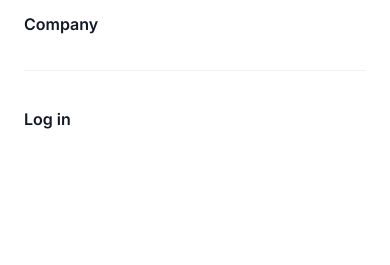
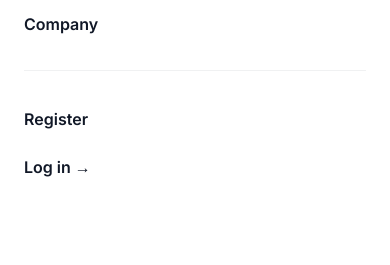
Before and after one commit to plamenpk/MyGames, a Next.js app in the folder mygames/: page / in a window 390 px wide. Both pictures are taken after a click on the button "Open main menu". Shown: the part 234-499 px from the top of the page. Built offline with nearby package versions, Linux system fonts and the light colour scheme.

Commit message:
Refactored log in func

```diff
--- a/mygames/components/NavBar.tsx
+++ b/mygames/components/NavBar.tsx
@@ -248,12 +248,23 @@ const NavBar = () => {
                 </a>
               </div>
               <div className="py-6">
-                <a
+                {/* <a
                   href="#"
                   className="-mx-3 block rounded-lg px-3 py-2.5 text-base font-semibold leading-7 text-gray-900 hover:bg-gray-50"
                 >
                   Log in
-                </a>
+                </a> */}
+                {!username && <Link href="/register" className="-mx-3 block rounded-lg px-3 py-2.5 text-base font-semibold leading-7 text-gray-900 hover:bg-gray-50">Register</Link>}
+                <div className='pr-2' />
+                {!username && <Link href="/logIn" className="-mx-3 block rounded-lg px-3 py-2.5 text-base font-semibold leading-7 text-gray-900 hover:bg-gray-50">
+                  Log in <span aria-hidden="true">&rarr;</span>
+                </Link>}
+                {username &&
+                  <button
+                    className="-mx-3 block rounded-lg px-3 py-2.5 text-base font-semibold leading-7 text-gray-900 hover:bg-gray-50"
+                    onClick={handleClickLogOut}>
+                    {username} Log Out
+                  </button>}
               </div>
             </div>
           </div>
```
